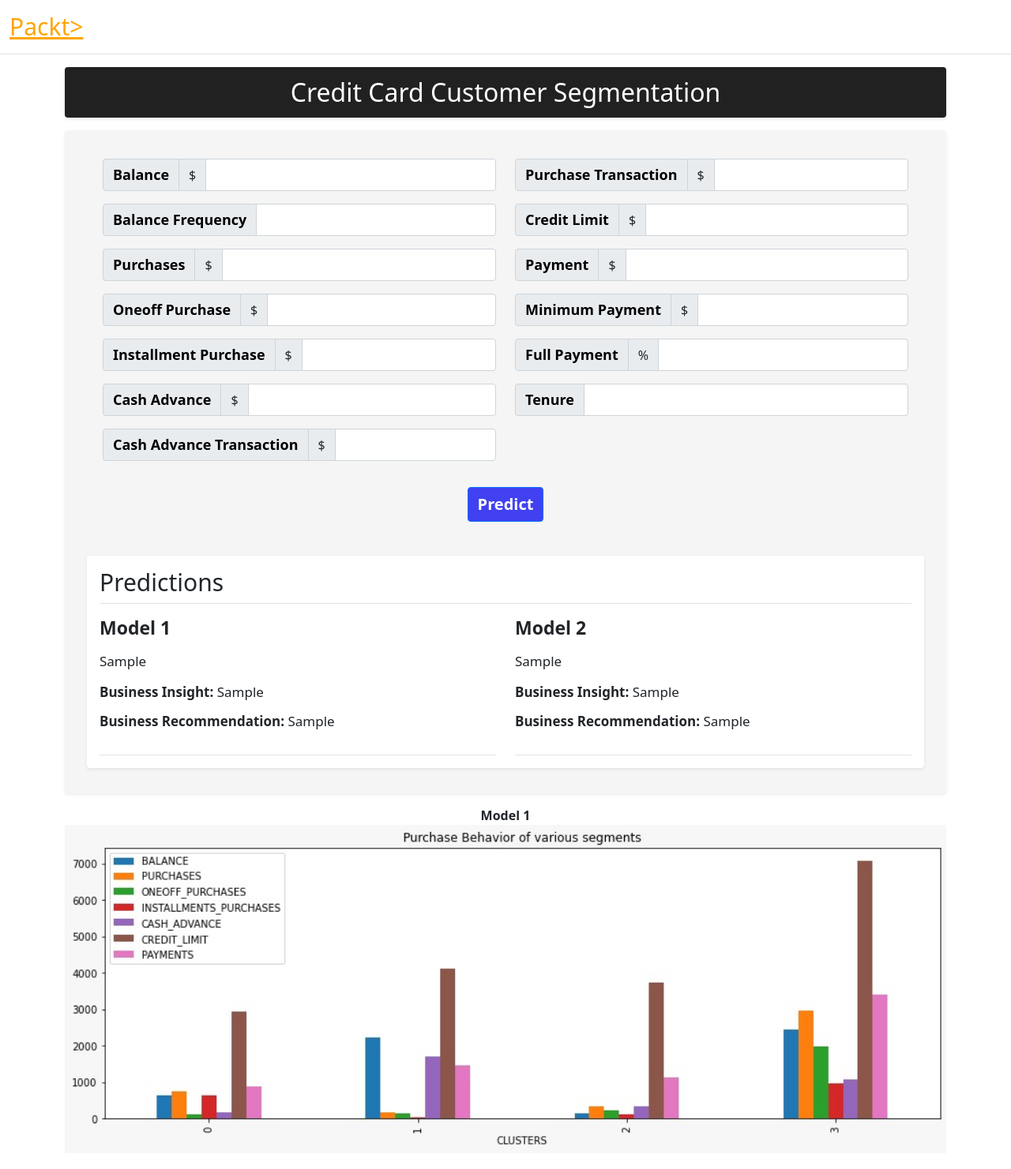
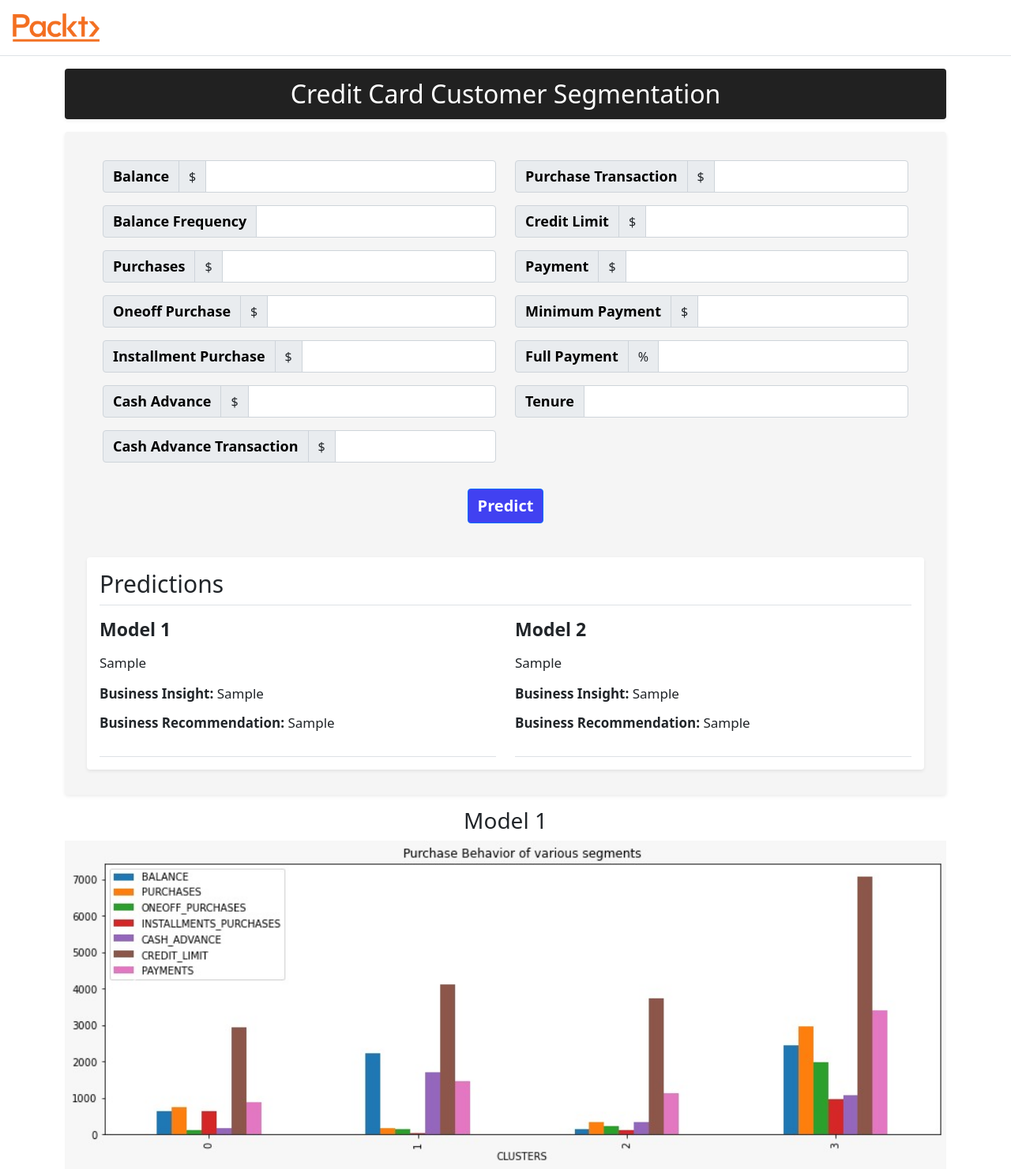
Before and after one commit to jayshah23/CCCS-Flask, a Flask app: template templates/index.html in a window 1280 px wide. Shown: the whole page at 79% size. Before the commit the page ends 1450 px from the top, so only its background shows below. Run offline with Flask 2, Linux system fonts and the light colour scheme; the template is opened without the code that fills it: most values are stand-ins (such as "Sample title", 1, 10 or a date in 2020).

Commit message:
UI update

```diff
--- a/templates/index.html
+++ b/templates/index.html
@@ -44,11 +44,13 @@
 
 <body>
     <header class="bd-header  py-3 d-flex align-items-stretch border-bottom ">
-        <div class="container-fluid d-flex align-items-center">
+        <!-- <div class="container-fluid d-flex align-items-center">
             <h1 style="color:orange;font-size: 30px;;" class="d-flex align-items-center  mb-0">
                 <u>Packt></u>
             </h1>
-        </div>
+        </div> -->
+
+        <img src="../static/transparent background logo.png" style="height: 15%; width: 10%; padding-left: 15px;">
     </header>
 
     <main class="container size">
@@ -184,11 +186,11 @@
         <div id="carouselExampleControls" class="carousel slide" data-bs-ride="carousel">
             <div class="carousel-inner">
                 <div class="carousel-item active">
-                    <div class="text" style="text-align: center;"><b>Model 1</b></div>
+                    <div class="text" style="text-align: center;"><h3>Model 1</h3></div>
                     <img src="{{url_for('static', filename='model1.png')}}" class="d-block w-100" alt="Model 1">
                 </div>
                 <div class="carousel-item">
-                    <div class="text" style="text-align: center;"><b>Model 2</b></div>
+                    <div class="text" style="text-align: center;"><h3>Model 2</h3></div>
                     <img src="{{url_for('static', filename='model2.png')}}" class="d-block w-100" alt="Model 2">
                 </div>
             </div>
```
Also changed, not shown: static/transparent background logo.png (added).
